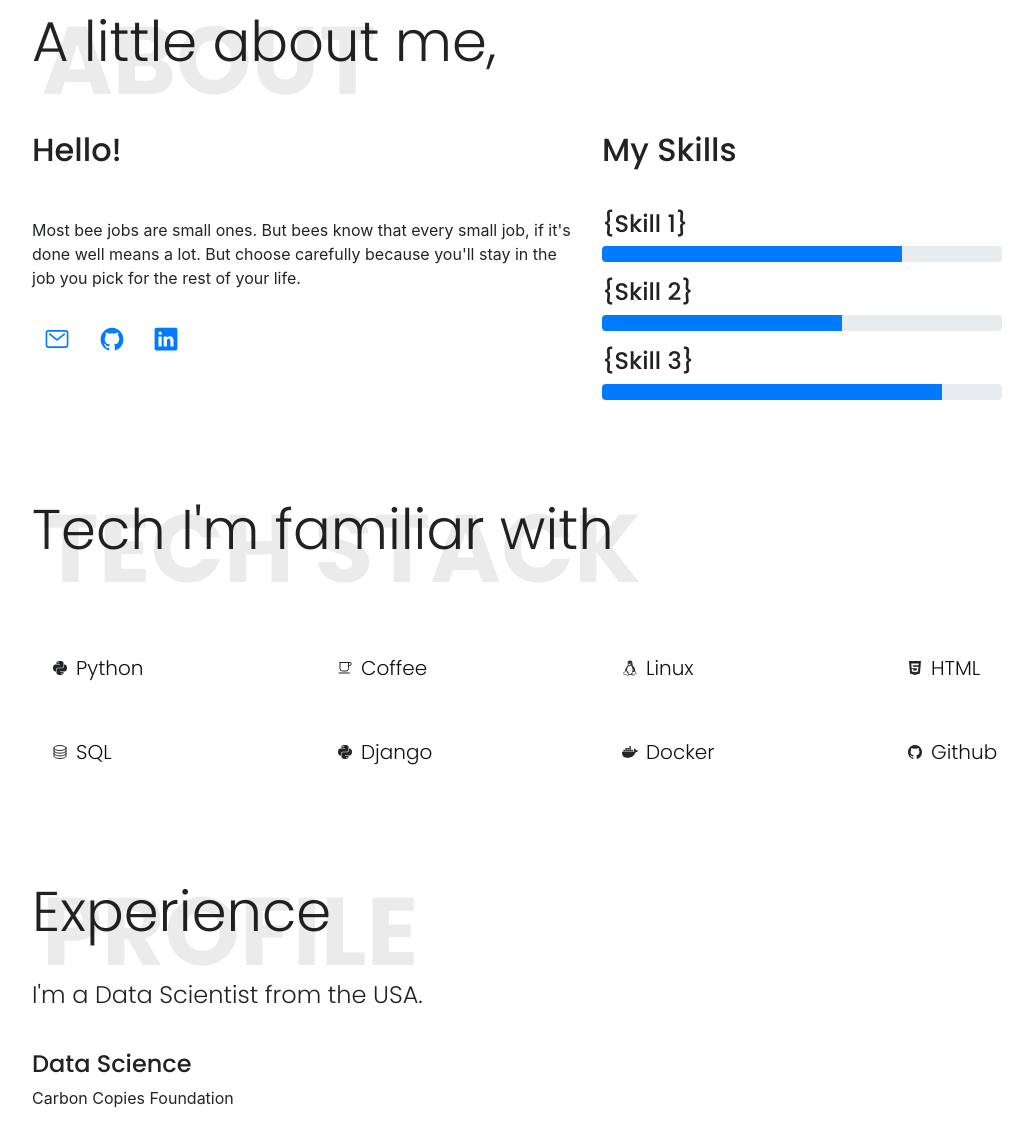
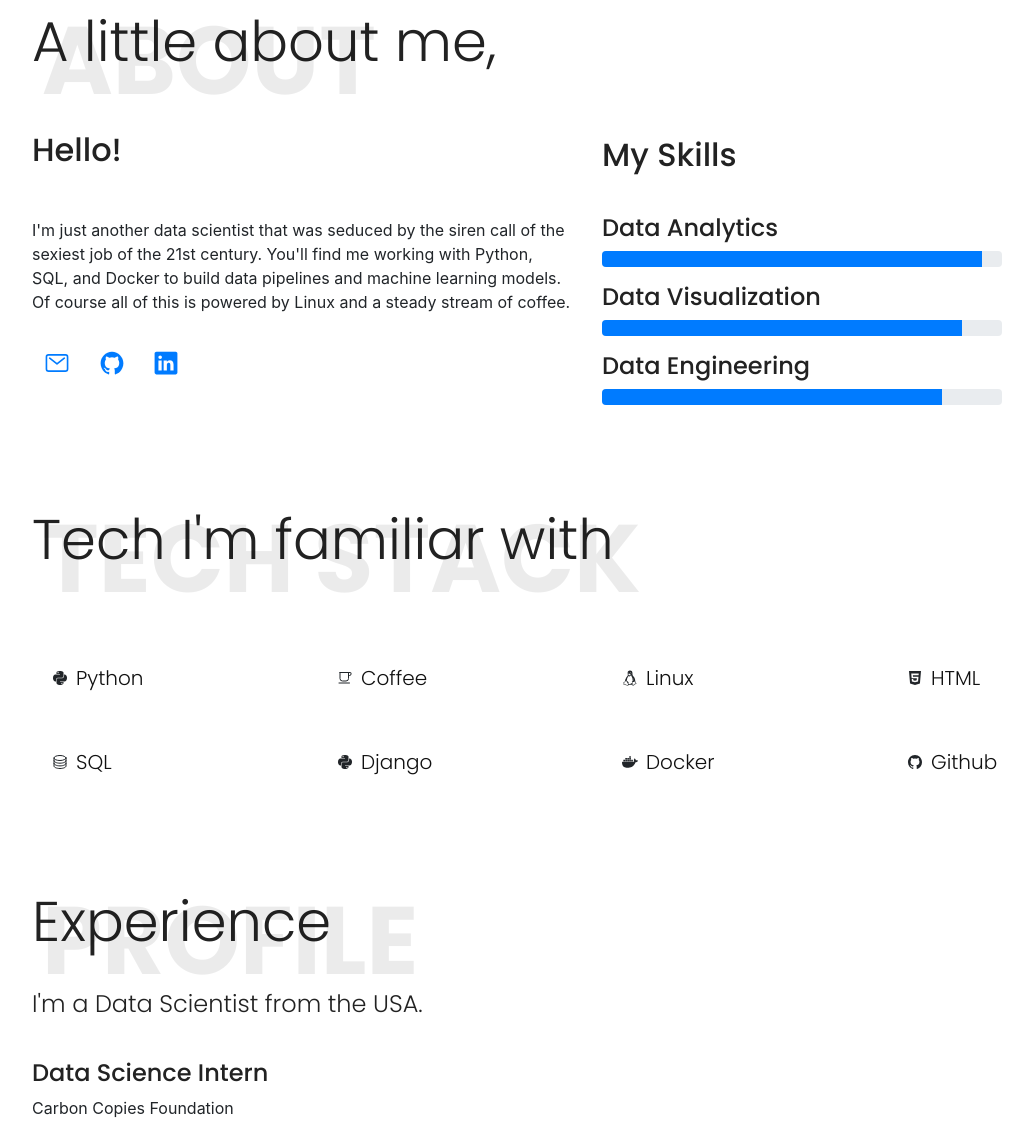
Before and after one commit to drpafowler/portfolio, a plain HTML site: page index.html in a window 1280 px wide. Shown: the part 900-2023 px from the top of the page, without its empty margins (53-1086 px from the left). Drawn offline with nearby package versions, Linux system fonts and the light colour scheme.

Commit message:
Almost done

```diff
--- a/index.html
+++ b/index.html
@@ -42,12 +42,12 @@
                         <h1 class="bold-text">About</h1>
                         <div class="pt-5">
                             <h2 class="mb-5">Hello!</h2>
-                            <p>Most bee jobs are small ones. But bees know that every small job, if it's done well means
-                                a lot. But choose carefully because you'll stay in the job you pick for the rest of your
-                                life.
+                            <p>I'm just another data scientist that was seduced by the siren call of the sexiest job of the 21st century.
+                                You'll find me working with Python, SQL, and Docker to build data pipelines and machine learning models.
+                                Of course all of this is powered by Linux and a steady stream of coffee.
                             </p>
                             <ul class="social-links list-unstyled mt-4">
-                                <li><a href="#">
+                                <li><a href="mailto:philipafowler@pm.me">
                                         <ion-icon name="mail-outline"></ion-icon>
                                     </a></li>
                                 <li><a href="https://github.com/drpafowler">
@@ -67,27 +67,27 @@
                         </div>
                         <div class="col-md-6 mt-3">
                             <div class="progress-wrap">
-                                <h4>{Skill 1}</h4>
+                                <h4>Data Analytics</h4>
                                 <div class="progress progress-style">
-                                    <div class="progress-bar color-1" role="progressbar" aria-valuenow="75"
-                                        aria-valuemin="0" aria-valuemax="100" style="width:75%">
+                                    <div class="progress-bar color-1" role="progressbar" aria-valuenow="95"
+                                        aria-valuemin="0" aria-valuemax="100" style="width:95%">
                                     </div>
                                 </div>
                             </div>
                         </div>
                         <div class="col-md-6 mt-3">
                             <div class="progress-wrap">
-                                <h4>{Skill 2}</h4>
+                                <h4>Data Visualization</h4>
                                 <div class="progress progress-style">
-                                    <div class="progress-bar color-1" role="progressbar" aria-valuenow="60"
-                                        aria-valuemin="0" aria-valuemax="100" style="width:60%">
+                                    <div class="progress-bar color-1" role="progressbar" aria-valuenow="90"
+                                        aria-valuemin="0" aria-valuemax="100" style="width:90%">
                                     </div>
                                 </div>
                             </div>
                         </div>
                         <div class="col-md-6 mt-3">
                             <div class="progress-wrap">
-                                <h4>{Skill 3}</h4>
+                                <h4>Data Engineering</h4>
                                 <div class="progress progress-style">
                                     <div class="progress-bar color-1" role="progressbar" aria-valuenow="85"
                                         aria-valuemin="0" aria-valuemax="100" style="width:85%">
@@ -166,7 +166,7 @@
                         <div class="mt-3">
                             <div class="py-4">
                                 <div class="desc">
-                                    <h4>Data Science</h4>
+                                    <h4>Data Science Intern</h4>
                                     <p>Carbon Copies Foundation</p>
                                 </div>
                                 <div>
@@ -273,7 +273,7 @@
                             </a>
                             <div class="text p-4 d-block">
 
-                                <h3 class="heading"><a class="link" href="#">Airflow Weather Map</a></h3>
+                                <h3 class="heading"><a class="link" href="https://github.com/drpafowler/BKK-AQI">Bangkok AQI Real Time</a></h3>
                             </div>
                         </div>
                     </div>
@@ -306,7 +306,7 @@
                             </a>
                             <div class="text p-4 d-block">
 
-                                <h3 class="heading"><a class="link" href="#">UFC Random Fighter</a></h3>
+                                <h3 class="heading"><a class="link" href="https://github.com/drpafowler/UFC-Kafka">UFC Random Fighter</a></h3>
                             </div>
                         </div>
                     </div>
@@ -317,7 +317,7 @@
                             </a>
                             <div class="text p-4">
 
-                                <h3 class="heading"><a class="link" href="#">You like jazz?</a></h3>
+                                <h3 class="heading"><a class="link" href="#">Airflow Weather Map</a></h3>
                             </div>
                         </div>
                     </div>
@@ -339,11 +339,11 @@
             <h1 class="bold-text bg-text">Contact</h1>
                     <div class="text-left">
                             <div class="pt-5">
-                                <h2 class="mb-5">Have a great product and need a data scientist or just want to have a chat?
+                                <h2 class="mb-5">Need a data scientist?  I'm looking for new opportunities!
                                 <br/>
                                 My inbox is always open!</h2>
                                 <ul class="social-links list-unstyled mt-4">
-                                    <li><a href="#">
+                                    <li><a href="mailto:philipafowler@pm.me">
                                             <ion-icon name="mail-outline"></ion-icon>
                                         </a></li>
                                     <li><a href="https://github.com/drpafowler">
```
